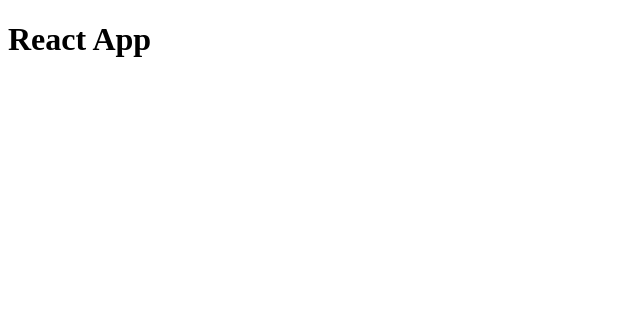
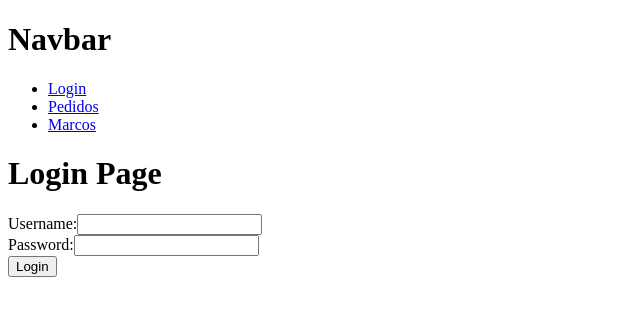
Before and after one commit to martijuri/menta, a React (Create React App) app in the folder frontend/: page / in a window 1280 px wide. Shown: the top 316 px of the page, without its empty margins (0-640 px from the left). Built offline with nearby package versions, Linux system fonts and the light colour scheme.

Commit message:
login page

```diff
--- a/frontend/public/index.html
+++ b/frontend/public/index.html
@@ -9,21 +9,6 @@
       name="description"
       content="Web site created using create-react-app"
     />
-    <link rel="apple-touch-icon" href="%PUBLIC_URL%/logo192.png" />
-    <!--
-      manifest.json provides metadata used when your web app is installed on a
-      user's mobile device or desktop. See https://developers.google.com/web/fundamentals/web-app-manifest/
-    -->
-    <link rel="manifest" href="%PUBLIC_URL%/manifest.json" />
-    <!--
-      Notice the use of %PUBLIC_URL% in the tags above.
-      It will be replaced with the URL of the `public` folder during the build.
-      Only files inside the `public` folder can be referenced from the HTML.
-
-      Unlike "/favicon.ico" or "favicon.ico", "%PUBLIC_URL%/favicon.ico" will
-      work correctly both with client-side routing and a non-root public URL.
-      Learn how to configure a non-root public URL by running `npm run build`.
-    -->
     <title>React App</title>
   </head>
   <body>
--- a/frontend/src/App.js
+++ b/frontend/src/App.js
@@ -1,11 +1,14 @@
+import {Routes, Route} from 'react-router-dom'
+import Navbar from "./components/Navbar";
+import LoginPage from "./pages/LoginPage"
 
 function App() {
-  return (
-    <div className="App">
-      <header className="App-header">
-        <h1>React App</h1>
-      </header>
-    </div>
+  return (<>
+    <Navbar/>
+    <Routes>
+      <Route path="/" element={<LoginPage/>} />
+    </Routes>
+  </>
   );
 }
 
--- a/frontend/src/api/utils.api.js
+++ b/frontend/src/api/utils.api.js
@@ -2,3 +2,4 @@ import axios from "axios";
 
 export const getTiposMarcos = async () => await axios.get("http://localhost:4000/api/tipos");
 // export const getItemsTransacciones = async () => await axios.get("http://localhost:4000/api/items");
+export const authenticate = async (username, password) => await axios.post("http://localhost:4000/auth", { username, password });
--- a/frontend/src/components/Navbar.js
+++ b/frontend/src/components/Navbar.js
@@ -1,22 +1,23 @@
-import { Link } from 'react-router-dom'
+import { Link } from "react-router-dom";
 
 // This component will be used to display the navigation bar at the top of the page.
 function Navbar() {
   return (
-
     <div>
       <h1>Navbar</h1>
       <ul>
         <li>
-                            <Link to="/">Home</Link>
+          <Link to="/">Login</Link>
         </li>
         <li>
-                            <Link to="/about">About</Link>
+          <Link to="/pedidos">Pedidos</Link>
+        </li>
+        <li>
+          <Link to="/marcos">Marcos</Link>
         </li>
       </ul>
     </div>
-
   );
-};
+}
 
 export default Navbar;
--- a/frontend/src/index.js
+++ b/frontend/src/index.js
@@ -1,10 +1,13 @@
 import React from 'react';
 import ReactDOM from 'react-dom/client';
+import { BrowserRouter } from 'react-router-dom'; // Paso 1: Importar BrowserRouter
 import App from './App';
 
 const root = ReactDOM.createRoot(document.getElementById('root'));
 root.render(
   <React.StrictMode>
-    <App />
+    <BrowserRouter>
+      <App />
+    </BrowserRouter>
   </React.StrictMode>
 );
--- /dev/null
+++ b/frontend/src/pages/LoginPage.js
@@ -0,0 +1,52 @@
+import React, { useState } from "react";
+import { authenticate } from "../api/utils.api";
+
+const LoginPage = () => {
+  const [username, setUsername] = useState("");
+  const [password, setPassword] = useState("");
+
+  const handleUsernameChange = (e) => {
+    setUsername(e.target.value);
+  };
+
+  const handlePasswordChange = (e) => {
+    setPassword(e.target.value);
+  };
+
+  const handleSubmit = (e) => {
+    e.preventDefault();
+
+    async function auth(username, password) {
+      const response = await authenticate(username, password);
+
+      //access token
+      console.log(response.data);
+    }
+    auth(username, password);
+  };
+
+  return (
+    <div>
+      <h1>Login Page</h1>
+      <form onSubmit={handleSubmit}>
+        <label>
+          Username:
+          <input type="text" value={username} onChange={handleUsernameChange} />
+        </label>
+        <br />
+        <label>
+          Password:
+          <input
+            type="password"
+            value={password}
+            onChange={handlePasswordChange}
+          />
+        </label>
+        <br />
+        <button type="submit">Login</button>
+      </form>
+    </div>
+  );
+};
+
+export default LoginPage;
```
Lines whose indentation alone changed are shown as unchanged.
